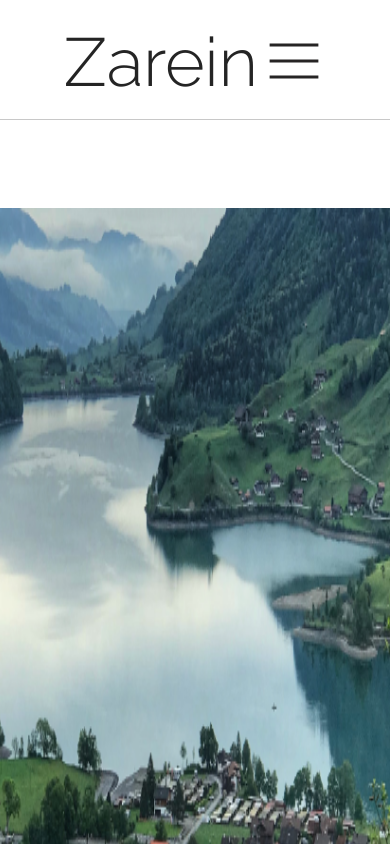
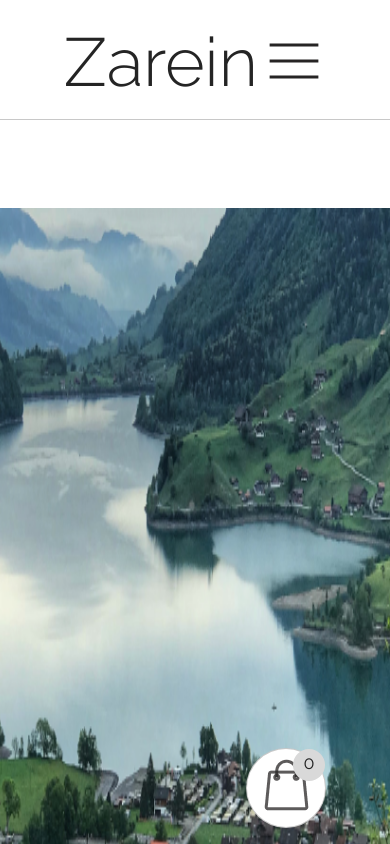
Before and after one commit to DevVictor19/zarein-ecommerce-react, a React (Create React App) app: page /sobre in a window 390 px wide. Shown: the top 844 px of the page. Built offline with nearby package versions, Linux system fonts and the light colour scheme.

Commit message:
footer responsive

```diff
--- a/src/App.js
+++ b/src/App.js
@@ -4,11 +4,13 @@ import { Outlet } from "react-router-dom";
 import Footer from "./components/footer/footer";
 import Header from "./components/header/header";
 import NotificationModal from "./components/UI/notification";
+import MobileSacolaDisplayModal from "./components/UI/mobileSacolaDisplay";
 
 function App() {
   return (
     <React.Fragment>
       <NotificationModal />
+      <MobileSacolaDisplayModal />
       <Header />
       <Outlet />
       <Footer />
--- /dev/null
+++ b/src/components/UI/mobileSacolaDisplay.js
@@ -0,0 +1,31 @@
+import ReactDOM from "react-dom";
+import { Link } from "react-router-dom";
+import { useSelector } from "react-redux/es/exports";
+
+import sacolaico from "../../assets/sacola-ico.png";
+import classes from "./mobileSacolaDisplay.module.css";
+
+const MobileSacolaDisplay = () => {
+  const totalItems = useSelector((state) => state.bag.totalItems);
+
+  const scrollTop = () => {
+    window.scrollTo(0, 0);
+  };
+
+  return (
+    <div className={classes.bagItemsContainer}>
+      <Link onClick={scrollTop} to="sacola">
+        <img src={sacolaico} alt="uma sacola simples" />
+      </Link>
+      <div className={classes.bagItemsCounter}>{totalItems}</div>
+    </div>
+  );
+};
+
+const overlayDivElement = document.getElementById("overlays");
+
+const MobileSacolaDisplayModal = () => {
+  return ReactDOM.createPortal(<MobileSacolaDisplay />, overlayDivElement);
+};
+
+export default MobileSacolaDisplayModal;
--- /dev/null
+++ b/src/components/UI/mobileSacolaDisplay.module.css
@@ -0,0 +1,39 @@
+.bagItemsContainer {
+  position: fixed;
+  right: 64px;
+  bottom: 16px;
+  display: none;
+
+  width: 80px;
+  height: 80px;
+  border-radius: 50%;
+  background-color: #fff;
+  border: 1px solid var(--black-25);
+  z-index: 98;
+  text-align: center;
+  padding-top: 4px;
+}
+
+.bagItemsCounter {
+  position: absolute;
+  top: 0;
+  right: 0;
+
+  width: 32px;
+  height: 32px;
+  border-radius: 50%;
+  padding-top: 5px;
+
+  background-color: #d9d9d9;
+  color: var(--black);
+
+  font-weight: 400;
+  font-size: 18px;
+  text-align: center;
+}
+
+@media screen and (max-width: 1200px) {
+  .bagItemsContainer {
+    display: inline-block;
+  }
+}
--- a/src/components/footer/footer.module.css
+++ b/src/components/footer/footer.module.css
@@ -4,6 +4,7 @@
   align-items: center;
 
   padding-top: 24px;
+  text-align: center;
   padding-bottom: 40px;
 }
 
@@ -62,3 +63,35 @@ div.footerIcons a:nth-child(2) {
     font-size: 18px;
   }
 }
+
+@media screen and (max-width: 1024px) {
+  .footerWrapper h1 {
+    font-size: 48px;
+  }
+
+  div.footerIcons a:nth-child(1) img {
+    width: 58px;
+  }
+
+  div.footerIcons a:nth-child(2) img {
+    width: 50px;
+  }
+
+  div.footerIcons a:nth-child(3) img {
+    width: 62px;
+  }
+}
+
+@media screen and (max-width: 480px) {
+  .footerWrapper h1 {
+    font-size: 40px;
+  }
+
+  .footerIcons {
+    flex-direction: column;
+  }
+
+  div.footerIcons a:nth-child(2) {
+    margin: 64px 0;
+  }
+}
--- a/src/components/header/header.js
+++ b/src/components/header/header.js
@@ -22,11 +22,9 @@ const Header = () => {
         <div className={classes.desktopNavContainer}>
           <NavigationLinks />
           <div className={classes.bagItemsContainer}>
-            <div>
-              <Link to="sacola">
-                <img src={sacolaico} alt="uma sacola simples" />
-              </Link>
-            </div>
+            <Link to="sacola">
+              <img src={sacolaico} alt="uma sacola simples" />
+            </Link>
             <div className={classes.bagItemsCounter}>{totalItems}</div>
           </div>
         </div>
```
